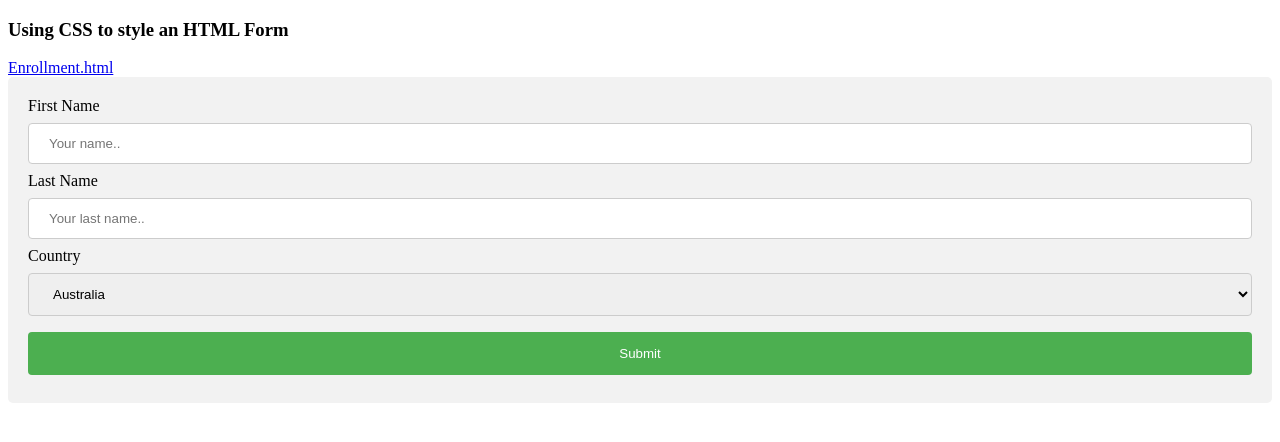
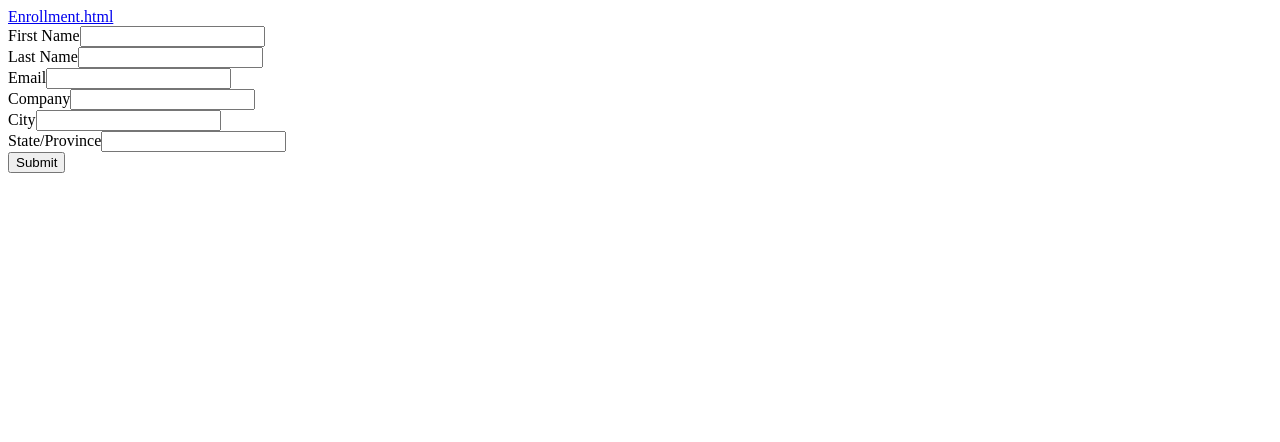
Before and after one commit to qreceperen/SalesForce_Codes-and-Notes, a plain HTML site: page index.html in a window 1280 px wide. Drawn offline with Linux system fonts and the light colour scheme.

Commit message:
Update index.html

```diff
--- a/index.html
+++ b/index.html
@@ -1,60 +1,54 @@
 <!DOCTYPE html>
-<html>
-<style>
-input[type=text], select {
-  width: 100%;
-  padding: 12px 20px;
-  margin: 8px 0;
-  display: inline-block;
-  border: 1px solid #ccc;
-  border-radius: 4px;
-  box-sizing: border-box;
-}
+<html lang="en">
+<head>
+  <meta charset="UTF-8">
+  <meta http-equiv="X-UA-Compatible" content="IE=edge">
+  <meta name="viewport" content="width=device-width, initial-scale=1.0">
+  <title>Document</title>
+</head>
+<body>
+  <a href="Enrollment.html">Enrollment.html</a>
 
-input[type=submit] {
-  width: 100%;
-  background-color: #4CAF50;
-  color: white;
-  padding: 14px 20px;
-  margin: 8px 0;
-  border: none;
-  border-radius: 4px;
-  cursor: pointer;
-}
+<!--  ----------------------------------------------------------------------  -->
+<!--  NOTE: Please add the following <META> element to your page <HEAD>.      -->
+<!--  If necessary, please modify the charset parameter to specify the        -->
+<!--  character set of your HTML page.                                        -->
+<!--  ----------------------------------------------------------------------  -->
 
-input[type=submit]:hover {
-  background-color: #45a049;
-}
+<META HTTP-EQUIV="Content-type" CONTENT="text/html; charset=UTF-8">
 
-div {
-  border-radius: 5px;
-  background-color: #f2f2f2;
-  padding: 20px;
-}
-</style>
-<body>
+  <!--  ----------------------------------------------------------------------  -->
+  <!--  NOTE: Please add the following <FORM> element to your page.             -->
+  <!--  ----------------------------------------------------------------------  -->
 
-<h3>Using CSS to style an HTML Form</h3>
-<a href="Enrollment.html">Enrollment.html</a>
+  <form action="https://webto.salesforce.com/servlet/servlet.WebToLead?encoding=UTF-8" method="POST">
 
-<div>
-  <form action="/action_page.php">
-    <label for="fname">First Name</label>
-    <input type="text" id="fname" name="firstname" placeholder="Your name..">
+  <input type=hidden name="oid" value="00D8c000008QBzF">
+  <input type=hidden name="retURL" value="http://">
 
-    <label for="lname">Last Name</label>
-    <input type="text" id="lname" name="lastname" placeholder="Your last name..">
+  <!--  ----------------------------------------------------------------------  -->
+  <!--  NOTE: These fields are optional debugging elements. Please uncomment    -->
+  <!--  these lines if you wish to test in debug mode.                          -->
+  <!--  <input type="hidden" name="debug" value=1>                              -->
+  <!--  <input type="hidden" name="debugEmail" value="chemrcperen@gmail.com">   -->
+  <!--  ----------------------------------------------------------------------  -->
 
-    <label for="country">Country</label>
-    <select id="country" name="country">
-      <option value="australia">Australia</option>
-      <option value="canada">Canada</option>
-      <option value="usa">USA</option>
-    </select>
+  <label for="first_name">First Name</label><input  id="first_name" maxlength="40" name="first_name" size="20" type="text" /><br>
 
-    <input type="submit" value="Submit">
+  <label for="last_name">Last Name</label><input  id="last_name" maxlength="80" name="last_name" size="20" type="text" /><br>
+
+  <label for="email">Email</label><input  id="email" maxlength="80" name="email" size="20" type="text" /><br>
+
+  <label for="company">Company</label><input  id="company" maxlength="40" name="company" size="20" type="text" /><br>
+
+  <label for="city">City</label><input  id="city" maxlength="40" name="city" size="20" type="text" /><br>
+
+  <label for="state">State/Province</label><input  id="state" maxlength="20" name="state" size="20" type="text" /><br>
+
+  <input type="submit" name="submit">
+
+
   </form>
-</div>
 
 </body>
 </html>
```
